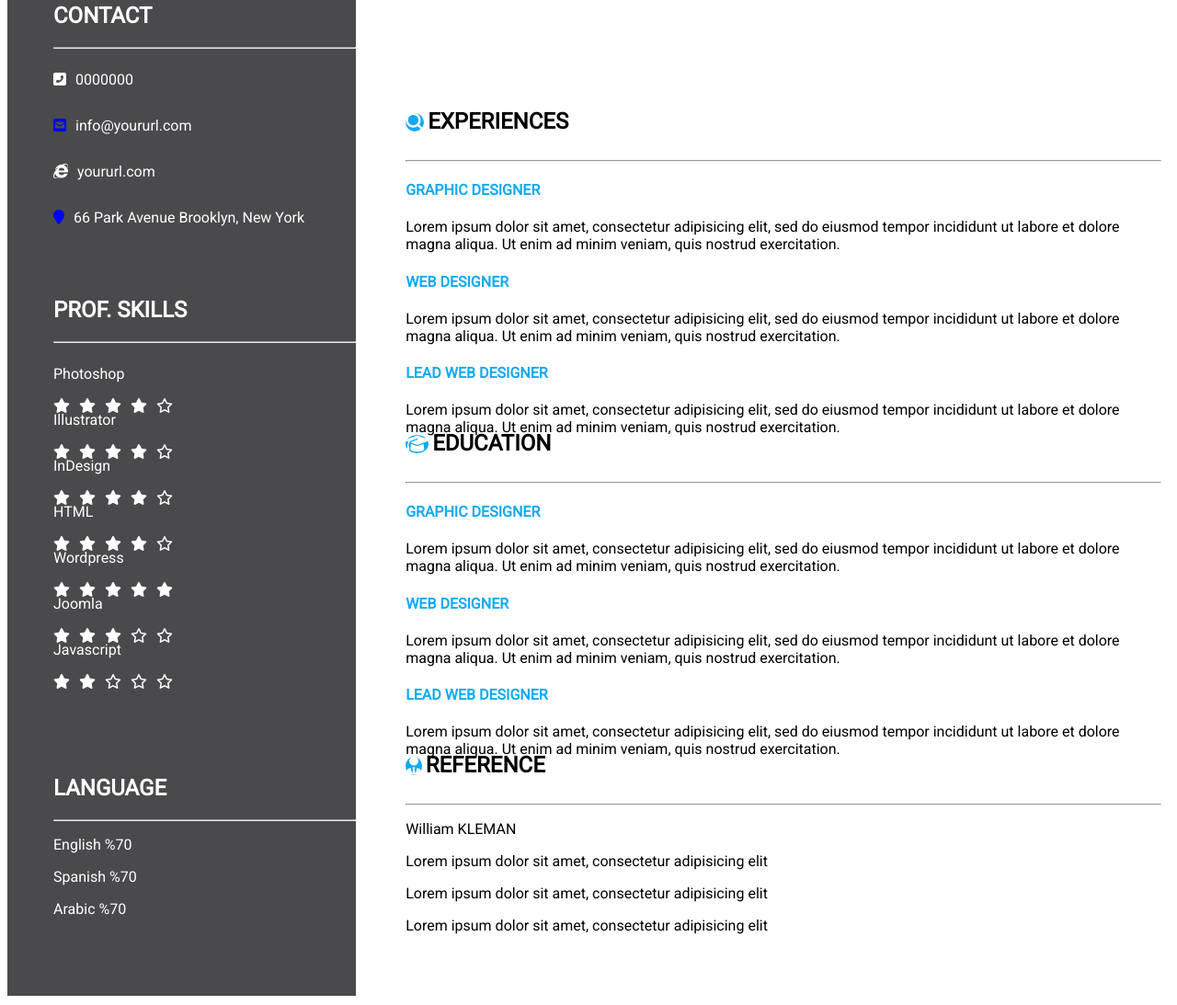
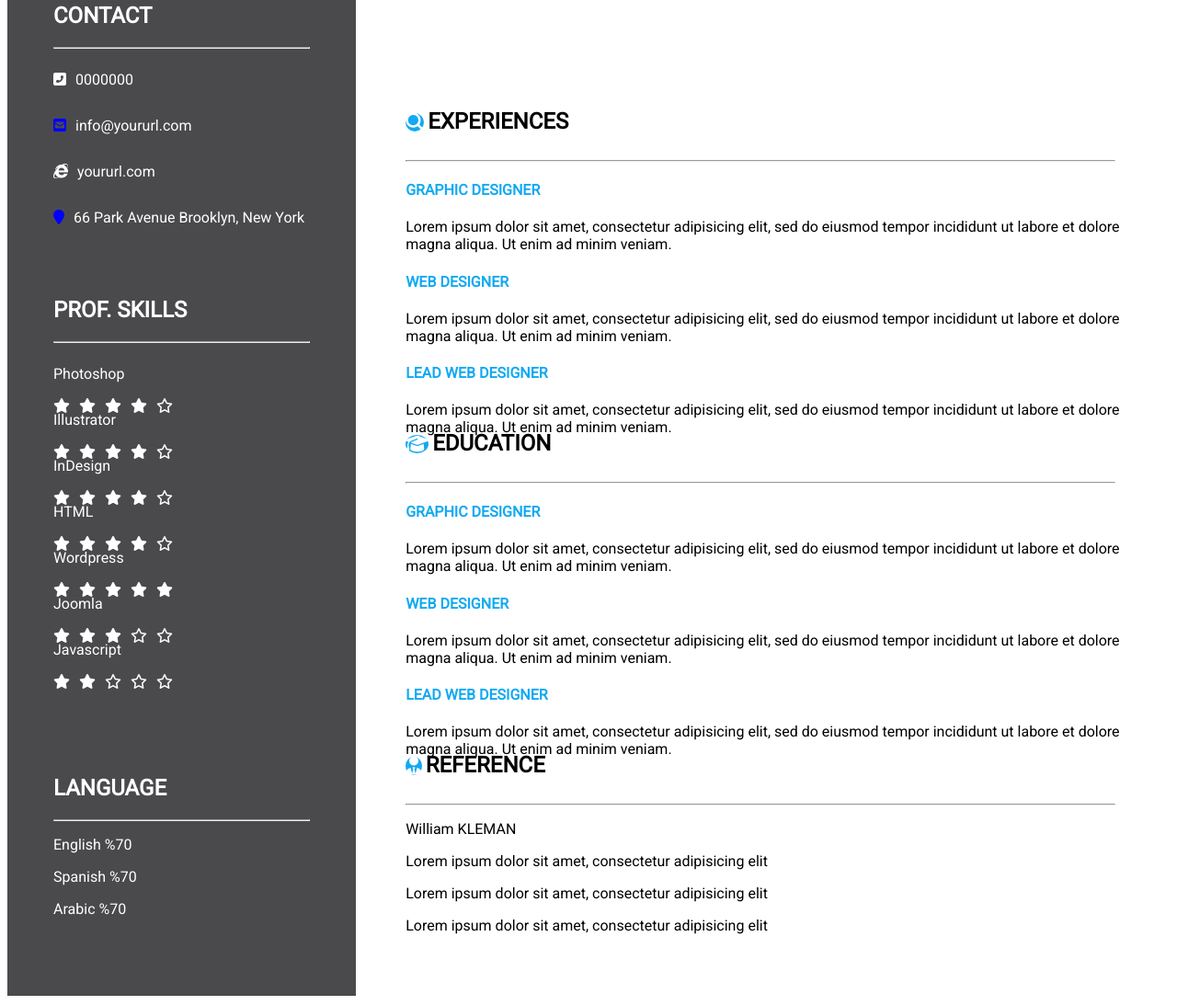
Before and after one commit to gsorriaux/projet_1, a plain HTML site: page index.html in a window 1280 px wide. Shown: the part 325-1418 px from the top of the page at 92% size. Drawn offline with Linux system fonts and the light colour scheme.

Commit message:
Final Push

```diff
--- a/index.html
+++ b/index.html
@@ -97,11 +97,11 @@
             <h2 class="black">EXPERIENCES</h2>
             <hr/>
             <h4>GRAPHIC DESIGNER</h4>
-            <p>Lorem ipsum dolor sit amet, consectetur adipisicing elit, sed do eiusmod tempor incididunt ut labore et dolore magna aliqua. Ut enim ad minim veniam, quis nostrud exercitation.</p>
+            <p>Lorem ipsum dolor sit amet, consectetur adipisicing elit, sed do eiusmod tempor incididunt ut labore et dolore magna aliqua. Ut enim ad minim veniam.</p>
             <h4>WEB DESIGNER</h4>
-            <p>Lorem ipsum dolor sit amet, consectetur adipisicing elit, sed do eiusmod tempor incididunt ut labore et dolore magna aliqua. Ut enim ad minim veniam, quis nostrud exercitation.</p>
+            <p>Lorem ipsum dolor sit amet, consectetur adipisicing elit, sed do eiusmod tempor incididunt ut labore et dolore magna aliqua. Ut enim ad minim veniam.</p>
             <h4>LEAD WEB DESIGNER</h4>
-            <p>Lorem ipsum dolor sit amet, consectetur adipisicing elit, sed do eiusmod tempor incididunt ut labore et dolore magna aliqua. Ut enim ad minim veniam, quis nostrud exercitation.</p>
+            <p>Lorem ipsum dolor sit amet, consectetur adipisicing elit, sed do eiusmod tempor incididunt ut labore et dolore magna aliqua. Ut enim ad minim veniam.</p>
           </div>
         </div>
         <div class="education">
@@ -110,11 +110,11 @@
             <h2 class="black">EDUCATION</h2>
             <hr/>
             <h4>GRAPHIC DESIGNER</h4>
-            <p>Lorem ipsum dolor sit amet, consectetur adipisicing elit, sed do eiusmod tempor incididunt ut labore et dolore magna aliqua. Ut enim ad minim veniam, quis nostrud exercitation.</p>
+            <p>Lorem ipsum dolor sit amet, consectetur adipisicing elit, sed do eiusmod tempor incididunt ut labore et dolore magna aliqua. Ut enim ad minim veniam.</p>
             <h4>WEB DESIGNER</h4>
-            <p>Lorem ipsum dolor sit amet, consectetur adipisicing elit, sed do eiusmod tempor incididunt ut labore et dolore magna aliqua. Ut enim ad minim veniam, quis nostrud exercitation.</p>
+            <p>Lorem ipsum dolor sit amet, consectetur adipisicing elit, sed do eiusmod tempor incididunt ut labore et dolore magna aliqua. Ut enim ad minim veniam.</p>
             <h4>LEAD WEB DESIGNER</h4>
-            <p>Lorem ipsum dolor sit amet, consectetur adipisicing elit, sed do eiusmod tempor incididunt ut labore et dolore magna aliqua. Ut enim ad minim veniam, quis nostrud exercitation.</p>
+            <p>Lorem ipsum dolor sit amet, consectetur adipisicing elit, sed do eiusmod tempor incididunt ut labore et dolore magna aliqua. Ut enim ad minim veniam.</p>
           </div>
         </div>
         <div class="reference">
--- a/style.css
+++ b/style.css
@@ -35,6 +35,9 @@ img{
   border-radius: 50%;
   border: 10px solid white;
   margin-top: 40px;
+}
+hr{
+  margin-right: 50px;
 }
 i{
   display: inline-block;
```
